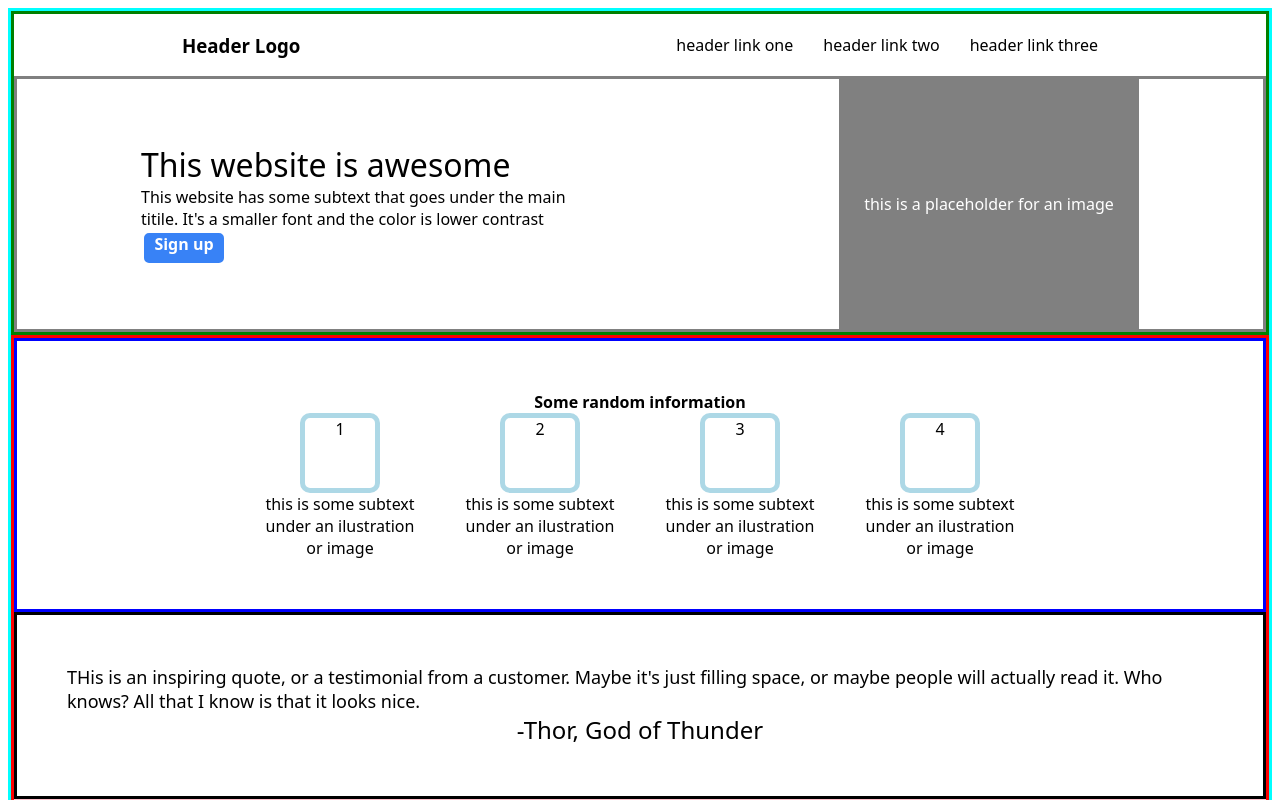
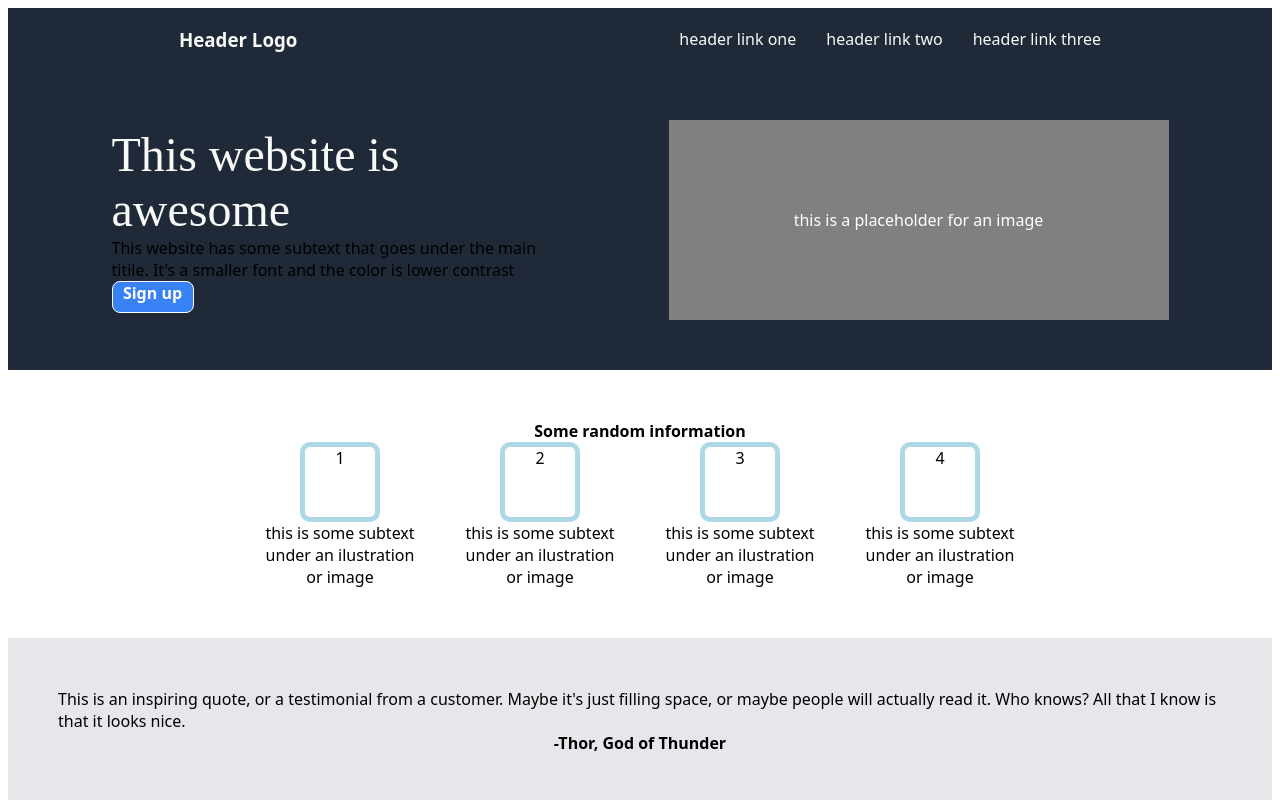
Before and after one commit to Ratilio/odin-landing-page, a plain HTML site: page index.html in a window 1280 px wide. Shown: the top 800 px of the page. Drawn offline with Linux system fonts and the light colour scheme.

Commit message:
Removed the borders. Excluding the Signup section and button.

```diff
--- a/index.html
+++ b/index.html
@@ -61,7 +61,7 @@
         </div>
       </div>
       <div class="third">
-        <div class="quote">THis is an inspiring quote, or a testimonial from a customer. Maybe it's just filling space, or maybe people will actually read it. Who knows? All that I know is that it looks nice.</div>
+        <div class="quote">This is an inspiring quote, or a testimonial from a customer. Maybe it's just filling space, or maybe people will actually read it. Who knows? All that I know is that it looks nice.</div>
         <div class="autor-quote">-Thor, God of Thunder</div>
       </div>
       <div class="fourth">
--- a/style.css
+++ b/style.css
@@ -5,8 +5,6 @@ body{
   font-family: system-ui, -apple-system, BlinkMacSystemFont, 'Segoe UI', Roboto, Oxygen, Ubuntu, Cantarell, 'Open Sans', 'Helvetica Neue', sans-serif;
   display: flex;
   flex-direction: column;
-  border: solid;
-  border-color: aqua;
   justify-content: flex-end;
 }
 
@@ -15,6 +13,8 @@ body{
   flex-direction: row;
   justify-content: space-around;
   align-items: center;
+  font: 24px;
+  color: #F9FAF8;
 }
 
 ul{
@@ -31,22 +31,22 @@ ul{
   color: white;
   font-weight: bold;
   text-align: center;
-  border: white solid;
+  border: white solid 1px;
   border-radius: 8px;
 }
 
 .hero{
-  border: solid;
-  border-color: green;
+  background-color: #1F2937;
+  color: #E5E7EB;
+  font: 18px;
 }
 
 .first{
-  border: solid;
-  border-color: gray;
   display: flex;
   flex-direction: row;
   justify-content: space-around;
   align-items: center;
+  padding: 50px;
 }
 
 .intro{
@@ -56,7 +56,8 @@ ul{
 }
 
 #title{
-  font-size: xx-large;
+  color: #F9FAF8;
+  font: 48px extra-bold;
 }
 
 #subtext{
@@ -64,18 +65,16 @@ ul{
 }
 
 #placeholder{
-  background-color: gray;
   color: white;
-  width: 300px;
-  height: 250px;
+  width: 500px;
+  height: 200px;
   display: flex;
   align-items: center;
   justify-content: center;
+  background-color: gray;
 }
 
 .second{
-  border: solid;
-  border-color: blue;
   display: flex;
   flex-direction: column;
   align-items: center;
@@ -114,25 +113,24 @@ ul{
 }
 
 .third{
-  border: solid;
-  border-color: black;
   display: flex;
   flex-direction: column;
   justify-content: center;
   align-items: center;
   padding: 50px;
+  background-color: #E5E7EB;
 }
 
 .quote{
-  font-size: large;
+  font: 36px light italic #1F2937;
+
 }
 .autor-quote{
-  font-size: x-large;
+  font: 36px light italic #1F2937;
+  font-weight: bold;
 }
 
 .fourth{
-  border: solid;
-  border-color: pink;
   display: flex;
   justify-content: center;
   align-items: center;
@@ -170,18 +168,13 @@ ul{
 
 }
 
-.content{
-  border: solid;
-  border-color: red;
-}
-
 .footer{
-  border: solid;
-  border-color: orange;
   display: flex;
   flex-direction: row;
   justify-content: center;
   align-items: center;
   margin-top: auto;
   height: 100px;
+  background-color: #1F2937;
+  color: #E5E7EB;
 }
```
